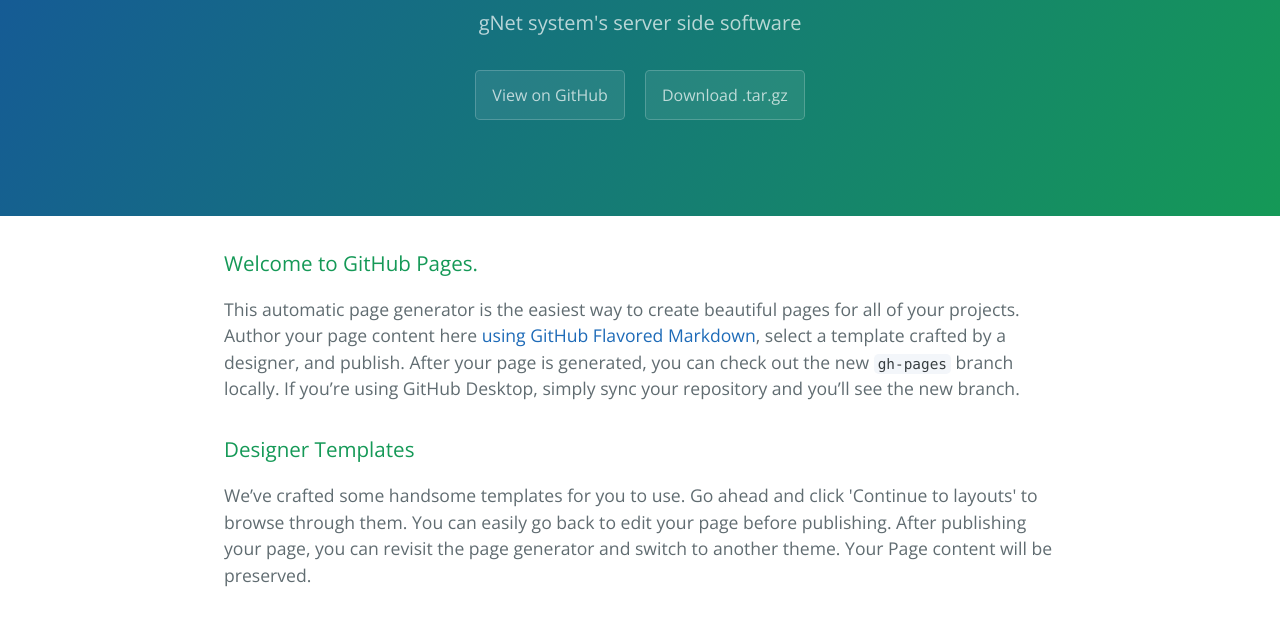
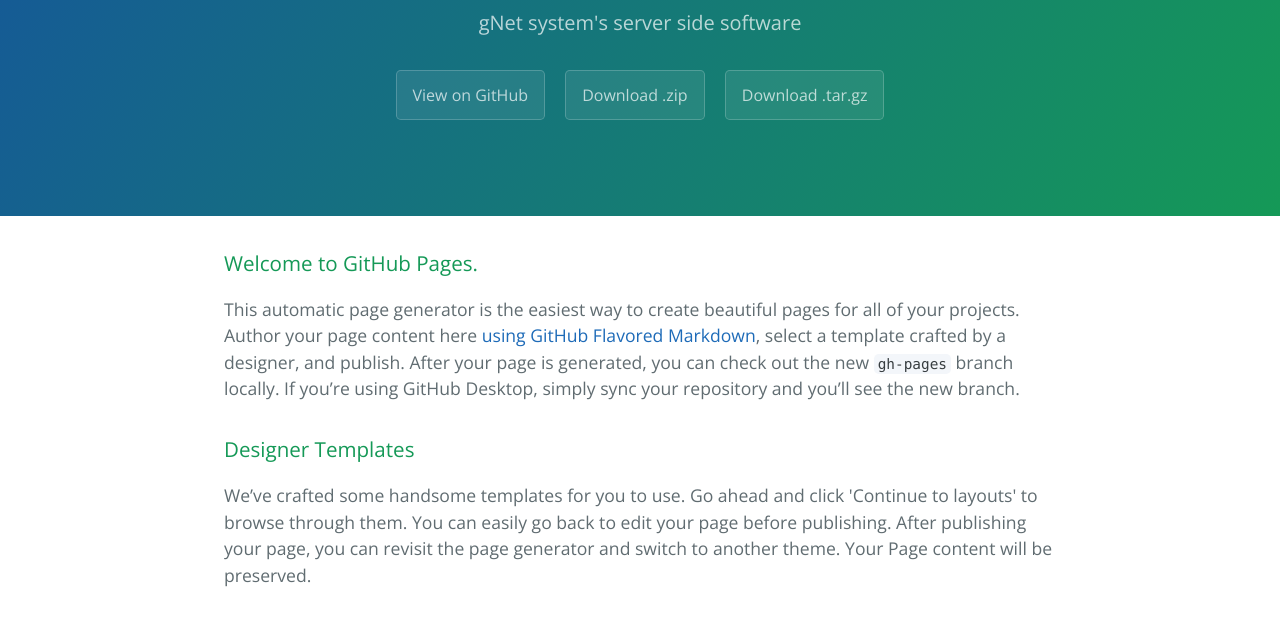
Before and after one commit to gedOHub/GServer, a plain HTML site: page index.html in a window 1280 px wide. Shown: the part 167-784 px from the top of the page. Drawn offline with nearby package versions, Linux system fonts and the light colour scheme.

```diff
--- a/index.html
+++ b/index.html
@@ -14,6 +14,7 @@
       <h1 class="project-name">Gserver</h1>
       <h2 class="project-tagline">gNet system&#39;s server side software</h2>
       <a href="https://github.com/gedOHub/GServer" class="btn">View on GitHub</a>
+      <a href="https://github.com/gedOHub/GServer/zipball/master" class="btn">Download .zip</a>
       <a href="https://github.com/gedOHub/GServer/tarball/master" class="btn">Download .tar.gz</a>
     </section>
 
```
